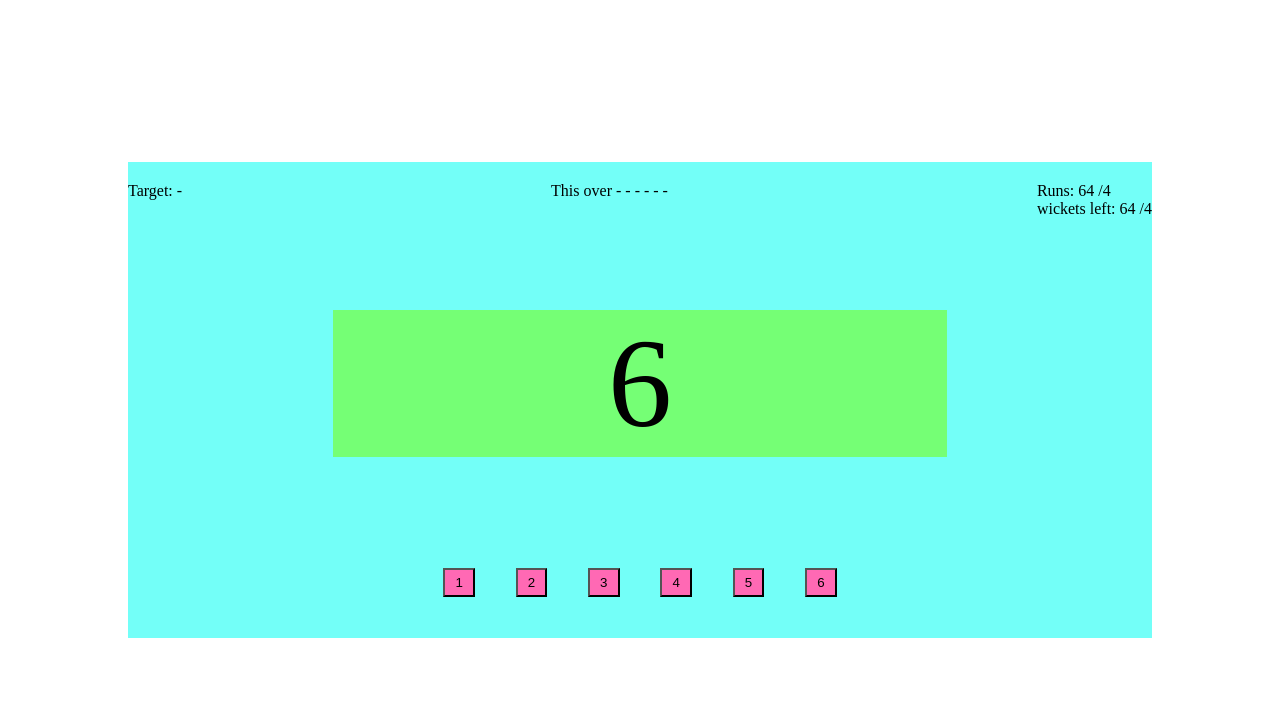
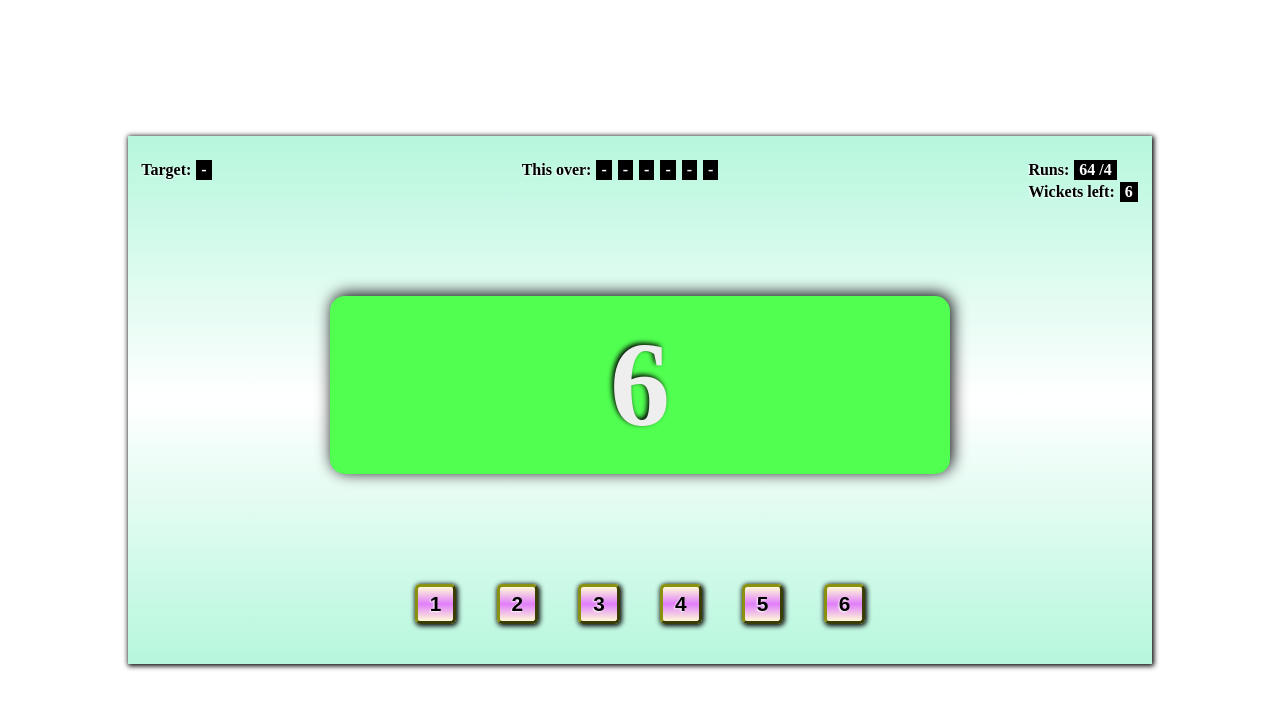
Before and after one commit to NidheeshaT/CompCric, a plain HTML site: page index.html in a window 1280 px wide. Drawn offline with Linux system fonts and the light colour scheme.

Commit message:
gave css styling added box and text shadows ,add some colors ,edited spacing

```diff
--- a/css/style.css
+++ b/css/style.css
@@ -1,6 +1,8 @@
 *{
     margin: 0px;
     padding: 0px;
+    font-weight: bold;
+    box-sizing: border-box;
 }
 
 body{
@@ -14,34 +16,56 @@ body{
 
 #window{
     width: 80%;
-    background-color: rgb(115, 255, 248);
+    background: linear-gradient(0deg,rgb(182 247 221),white,rgb(182 247 221));
     display: flex;
     flex-direction: column;
 }
 
 /* direct div child of  window */
 #window > section{
-    margin: 20px 0px;
+    margin: 20px 1%;
 }
 
+/* Top/game info */
 #top{
     display: flex;
     flex-wrap: wrap;
     justify-content: space-between;
+    color:black;
 }
 
-/* MID section */
+#top > div{
+    margin: 3px;
+}
+
+.box{
+    display: inline-block;
+    color: white;
+    background-color: black;
+    padding: 1px 5px;
+    margin: 1px;
+    text-shadow: none;
+}
+
+/* MID section/display board*/
 #mid{
     height: 50%;
-    box-sizing: border-box;
+    text-align: center;
 }
 
 #result{
-    font-size: 10vw;
-    background-color: rgb(117, 255, 117);
-    margin: 5% 20%;
-    text-align: center;
+    color: rgb(238, 238, 238);
+    text-shadow: 1px 2px black;
+    text-shadow: -2px -2px 5px black;
+    padding: 20px 10px;
+    font-size: 15vmin;
+    background-color: rgb(80, 255, 80);
+    margin: 5% 15vw;
+    border-radius: 15px;
+    box-shadow: 2px -2px 16px black;
 }
+
+/* Bottom/user input */
 #bottom{
     display: flex;
     flex-wrap: wrap;
@@ -50,7 +74,24 @@ body{
 }
 
 #bottom button{
-    padding: 5px 10px;
+    padding: 0.5% 1.2%;
     margin: 2%;
-    background-color: hotpink;
+    color: black;
+    font-size: 1.3rem;
+    background: linear-gradient(0deg, rgb(255, 251, 215), rgb(225 126 250),rgb(255, 251, 215));
+    border-width:3px ;
+    border-color:  #8a9110;
+    border-radius:5px ;
 }
+
+#bottom button:hover{
+    background:radial-gradient(rgb(222 108 255),rgb(255, 251, 215));
+}
+
+/* Utility Classes */
+.box-shadow{
+    box-shadow: 1px 1px 5px 1px black;
+}
+.sharp{
+    text-shadow: -1px 1px 2px rgb(255 255 255);
+}
--- a/index.html
+++ b/index.html
@@ -8,14 +8,14 @@
     <title>Cricket</title>
 </head>
 <body>
-    <section id="window">
-        <section id="top">
+    <section id="window" class="box-shadow">
+        <section id="top" class="sharp">
             <div id="target">
                 Target:
                 <span class="box">-</span>
             </div>
             <div id="over-scores">
-                This over
+                This over:
                 <span class="box">-</span>
                 <span class="box">-</span>
                 <span class="box">-</span>
@@ -29,23 +29,23 @@
                     <span class="box">64 /4</span>
                 </div>
                 <div>
-                    wickets left:
-                    <span class="box">64 /4</span>
+                    Wickets left:
+                    <span class="box">6</span>
                 </div>
             </div>
         </section>
         <section id="mid">
-            <div id="result">
+            <div id="result"  class="box-shadow">
                 6
             </div>
         </section>
         <section id="bottom">
-            <button id="one">1</button>
-            <button id="two">2</button>
-            <button id="three">3</button>
-            <button id="four">4</button>
-            <button id="five">5</button>
-            <button id="six">6</button>
+            <button id="one"  class="box-shadow sharp">1</button>
+            <button id="two"  class="box-shadow sharp">2</button>
+            <button id="three"  class="box-shadow sharp">3</button>
+            <button id="four"  class="box-shadow sharp">4</button>
+            <button id="five"  class="box-shadow sharp">5</button>
+            <button id="six"  class="box-shadow sharp">6</button>
         </section>
     </section>
 </body>
```
